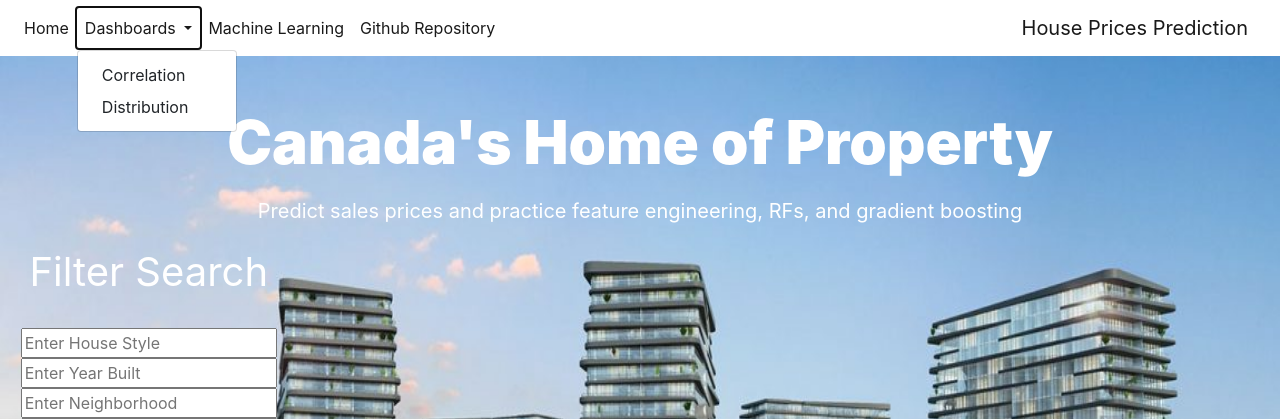
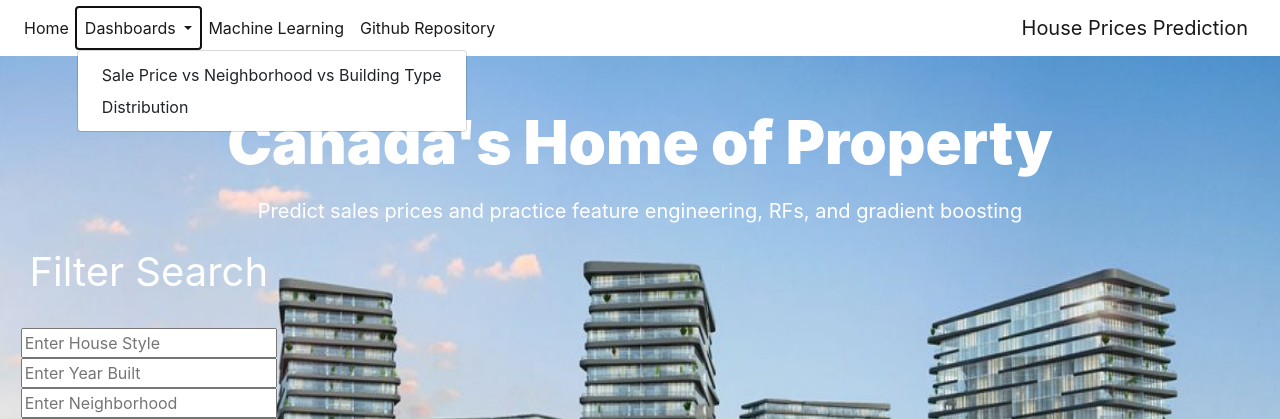
Before and after one commit to yajingran/group_2_final_project, a Flask app: page / in a window 1280 px wide, after a click on "Dashboards". Shown: the top 419 px of the page. Run offline with Flask 2, Linux system fonts and the light colour scheme; some libraries are stand-ins or nearby versions.

Commit message:
updated html

```diff
--- a/templates/index.html
+++ b/templates/index.html
@@ -32,7 +32,8 @@
                             Dashboards
                         </a>
                         <div class="dropdown-menu" aria-labelledby="navbarDropdownMenuLink" style="right:auto; left: auto;">
-                           <a class="dropdown-item" href="https://github.com/yajingran/group_2_final_project">Correlation</a>
+                            <a class="dropdown-item">Sale Price vs Neighborhood vs Building Type</a>
+
                            <a class="dropdown-item" href="Hpp/dashboard2.html">Distribution</a>
                         </div>
                     </li>
```
